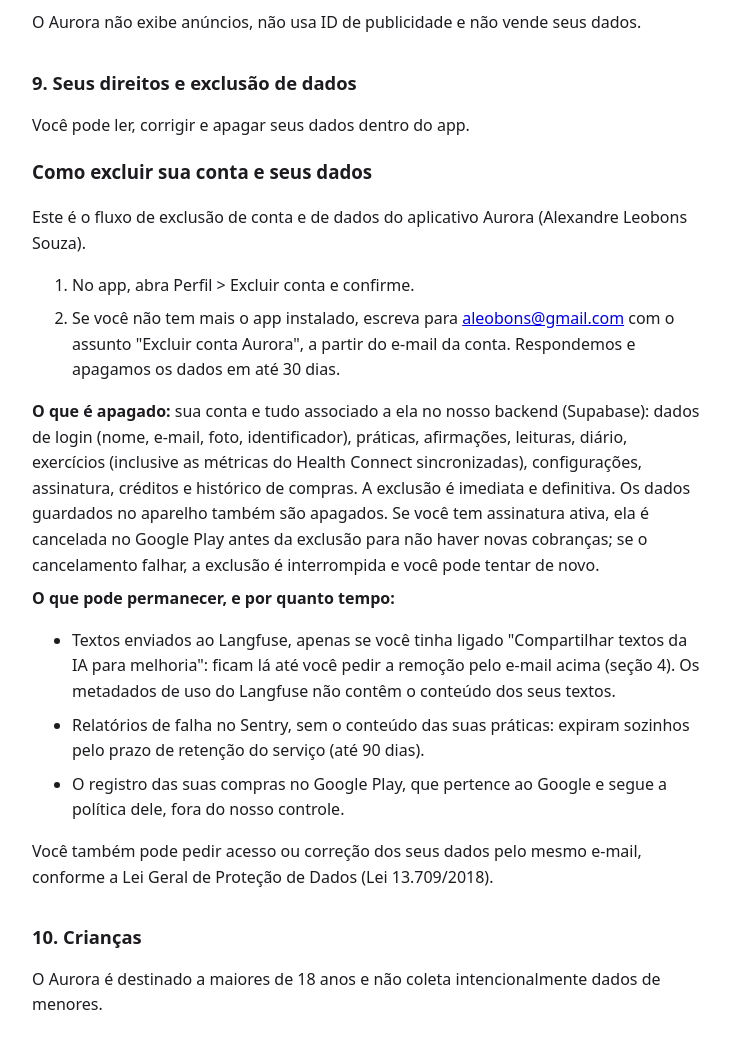
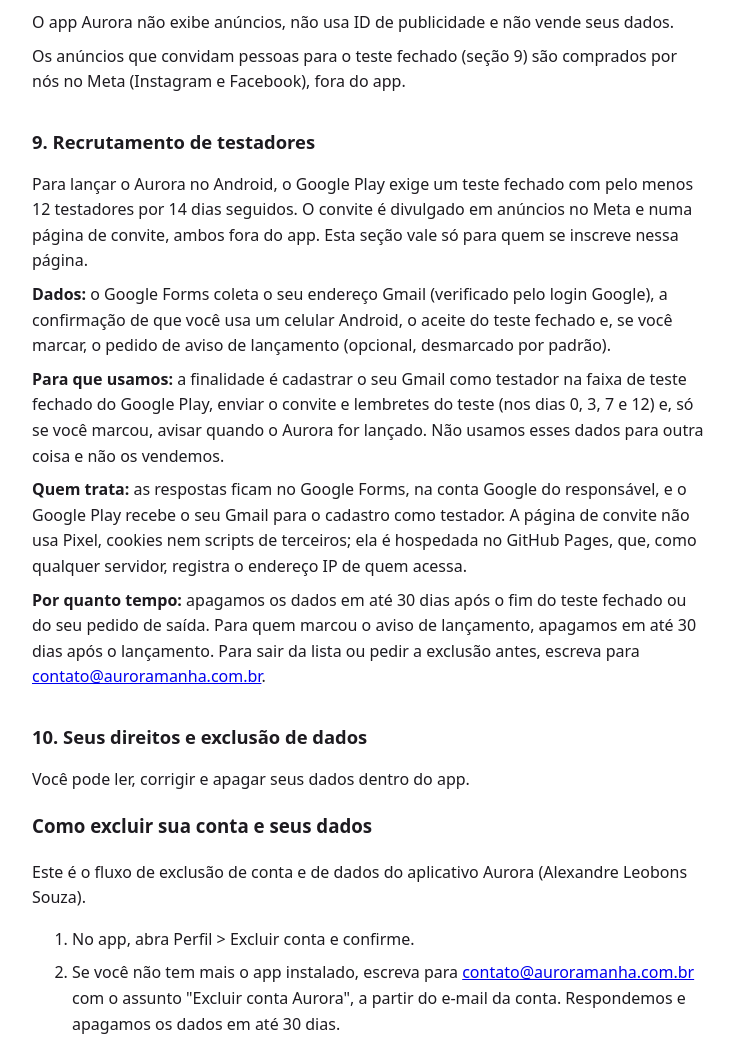
Before and after one commit to ar-agencia-ia/aurora-releases, a plain HTML site: page privacidade/index.html in a window 1280 px wide. Shown: the part 1640-2680 px from the top of the page, without its empty margins (272-1006 px from the left). Drawn offline with Linux system fonts and the light colour scheme.

Commit message:
docs: política pública com a seção de recrutamento de testadores e o contato no domínio próprio

```diff
--- a/privacidade/index.html
+++ b/privacidade/index.html
@@ -16,7 +16,7 @@
 <body>
 <main>
 <h1>Política de privacidade do Aurora</h1>
-<p class="mut">Última atualização: 26 de outubro de 2026</p>
+<p class="mut">Última atualização: 29 de outubro de 2026</p>
 <p>O Aurora é um aplicativo Android de práticas diárias (silêncio, afirmações, leitura, diário, exercício e visualização). Este documento explica quais dados o app trata, para quê, e como você exerce seus direitos. Responsável: Alexandre Leobons Souza.</p>
 
 <h2>1. Dados que ficam no seu aparelho</h2>
@@ -42,15 +42,24 @@
 <p>Assinaturas e créditos avulsos são processados pelo Google Play. Não recebemos os dados do seu cartão. Recebemos do Google Play a confirmação da compra para liberar o benefício.</p>
 
 <h2>8. Publicidade</h2>
-<p>O Aurora não exibe anúncios, não usa ID de publicidade e não vende seus dados.</p>
+<p>O app Aurora não exibe anúncios, não usa ID de publicidade e não vende seus dados.</p>
+<p>Os anúncios que convidam pessoas para o teste fechado (seção 9) são comprados por nós no Meta (Instagram e Facebook), fora do app.</p>
 
-<h2>9. Seus direitos e exclusão de dados</h2>
+<h2>9. Recrutamento de testadores</h2>
+<p>Para lançar o Aurora no Android, o Google Play exige um teste fechado com pelo menos 12 testadores por 14 dias seguidos. O convite é divulgado em anúncios no Meta e numa página de convite, ambos fora do app. Esta seção vale só para quem se inscreve nessa página.</p>
+<p><strong>Dados:</strong> o Google Forms coleta o seu endereço Gmail (verificado pelo login Google), a confirmação de que você usa um celular Android, o aceite do teste fechado e, se você marcar, o pedido de aviso de lançamento (opcional, desmarcado por padrão).</p>
+<p><strong>Para que usamos:</strong> a finalidade é cadastrar o seu Gmail como testador na faixa de teste fechado do Google Play, enviar o convite e lembretes do teste (nos dias 0, 3, 7 e 12) e, só se você marcou, avisar quando o Aurora for lançado. Não usamos esses dados para outra coisa e não os vendemos.</p>
+<p><strong>Quem trata:</strong> as respostas ficam no Google Forms, na conta Google do responsável, e o Google Play recebe o seu Gmail para o cadastro como testador. A página de convite não usa Pixel, cookies nem scripts de terceiros; ela é hospedada no GitHub Pages, que, como qualquer servidor, registra o endereço IP de quem acessa.</p>
+<p><strong>Por quanto tempo:</strong> apagamos os dados em até 30 dias após o fim do teste fechado ou do seu pedido de saída. Para quem marcou o aviso de lançamento, apagamos em até 30 dias após o lançamento. Para sair da lista ou pedir a exclusão antes, escreva para <a href="mailto:contato@auroramanha.com.br">contato@auroramanha.com.br</a>.</p>
+
+
+<h2>10. Seus direitos e exclusão de dados</h2>
 <p>Você pode ler, corrigir e apagar seus dados dentro do app.</p>
 <h3 id="exclusao-de-conta">Como excluir sua conta e seus dados</h3>
 <p>Este é o fluxo de exclusão de conta e de dados do aplicativo Aurora (Alexandre Leobons Souza).</p>
 <ol>
 <li>No app, abra Perfil &gt; Excluir conta e confirme.</li>
-<li>Se você não tem mais o app instalado, escreva para <a href="mailto:aleobons@gmail.com">aleobons@gmail.com</a> com o assunto "Excluir conta Aurora", a partir do e-mail da conta. Respondemos e apagamos os dados em até 30 dias.</li>
+<li>Se você não tem mais o app instalado, escreva para <a href="mailto:contato@auroramanha.com.br">contato@auroramanha.com.br</a> com o assunto "Excluir conta Aurora", a partir do e-mail da conta. Respondemos e apagamos os dados em até 30 dias.</li>
 </ol>
 <p><strong>O que é apagado:</strong> sua conta e tudo associado a ela no nosso backend (Supabase): dados de login (nome, e-mail, foto, identificador), práticas, afirmações, leituras, diário, exercícios (inclusive as métricas do Health Connect sincronizadas), configurações, assinatura, créditos e histórico de compras. A exclusão é imediata e definitiva. Os dados guardados no aparelho também são apagados. Se você tem assinatura ativa, ela é cancelada no Google Play antes da exclusão para não haver novas cobranças; se o cancelamento falhar, a exclusão é interrompida e você pode tentar de novo.</p>
 <p><strong>O que pode permanecer, e por quanto tempo:</strong></p>
@@ -61,14 +70,15 @@
 </ul>
 <p>Você também pode pedir acesso ou correção dos seus dados pelo mesmo e-mail, conforme a Lei Geral de Proteção de Dados (Lei 13.709/2018).</p>
 
-<h2>10. Crianças</h2>
+<h2>11. Crianças</h2>
 <p>O Aurora é destinado a maiores de 18 anos e não coleta intencionalmente dados de menores.</p>
 
-<h2>11. Alterações</h2>
+<h2>12. Alterações</h2>
 <p>Se esta política mudar, a data acima será atualizada e, em mudanças relevantes, avisaremos no app.</p>
 
-<h2>12. Contato</h2>
-<p>Alexandre Leobons Souza — <a href="mailto:aleobons@gmail.com">aleobons@gmail.com</a></p>
+<h2>13. Contato</h2>
+<p>Alexandre Leobons Souza — <a href="mailto:contato@auroramanha.com.br">contato@auroramanha.com.br</a></p>
+<p>As mensagens enviadas a esse endereço passam pelo Cloudflare, que encaminha o e-mail para a caixa do responsável; as respostas enviadas como esse endereço passam pelo Resend, que só as entrega ao destinatário. As mensagens ficam guardadas só para responder ao seu pedido.</p>
 </main>
 </body>
 </html>
```
